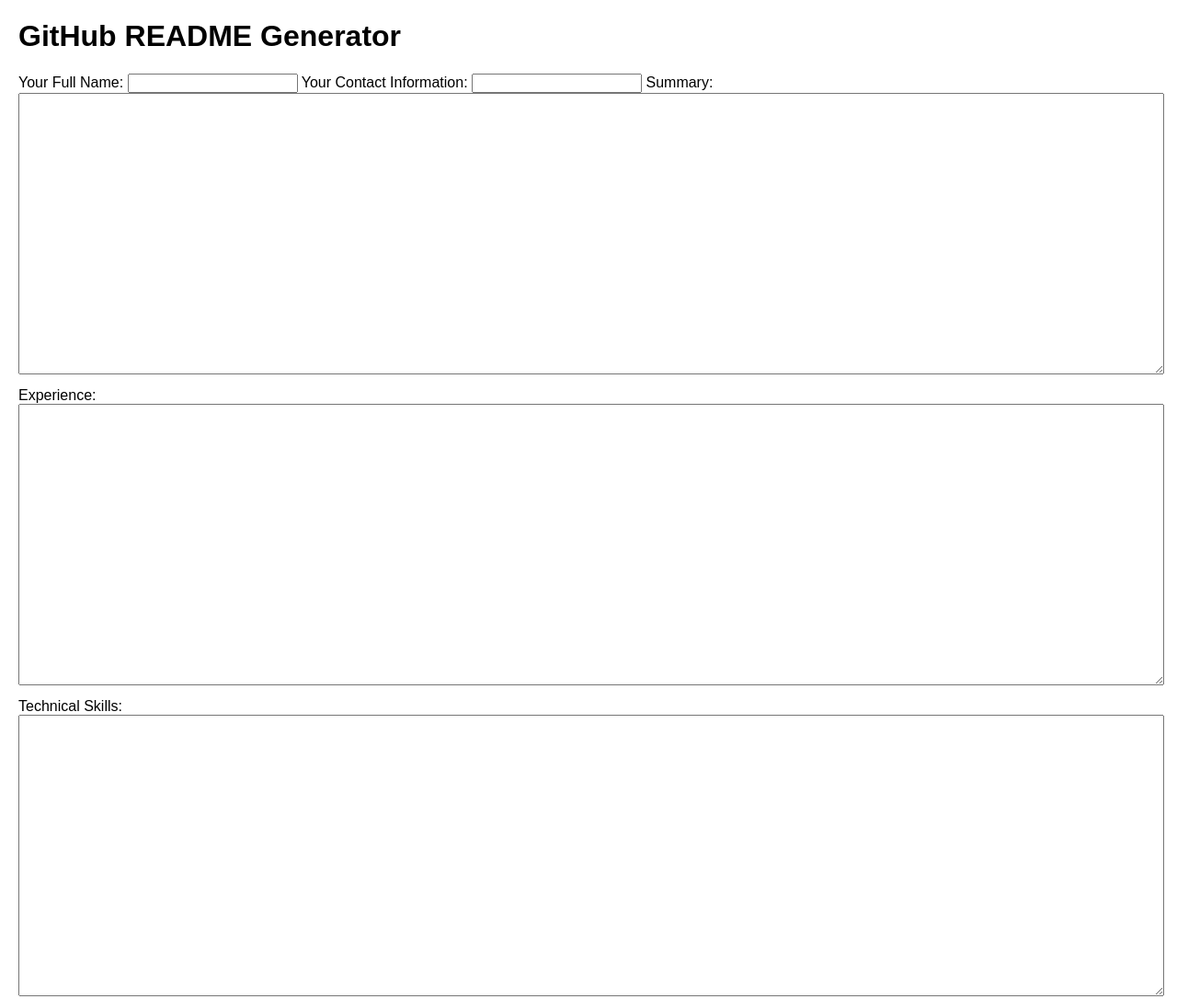
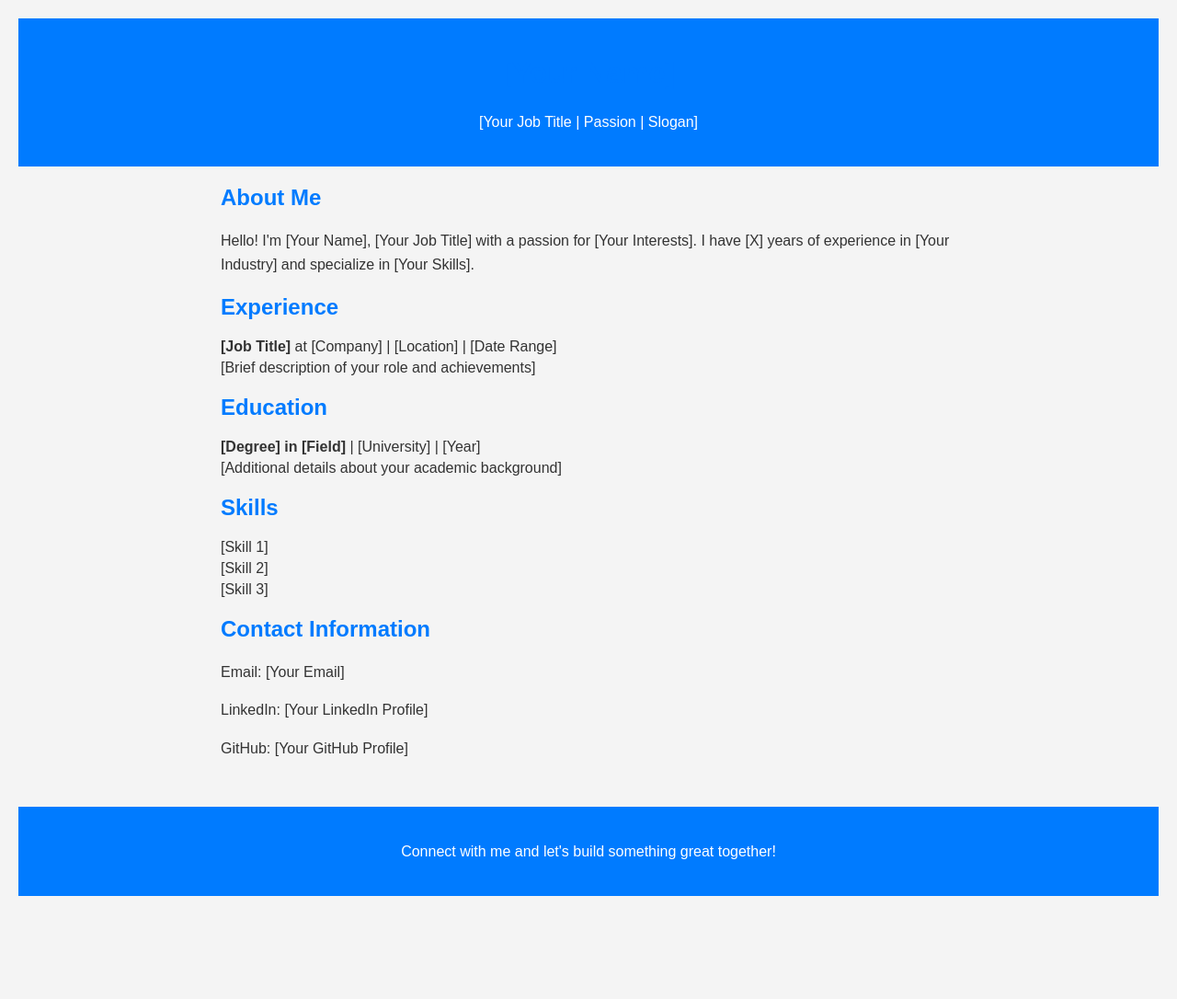
Before and after one commit to Abhi-singh-karuna/Abhi-singh-Karuna.github.io, a plain HTML site: page index.html in a window 1280 px wide. Shown: the top 1086 px of the page at 92% size. After the commit the page ends 994 px from the top, so only its background shows below. Drawn offline with Linux system fonts and the light colour scheme.

Commit message:
Update index.html

```diff
--- a/index.html
+++ b/index.html
@@ -3,95 +3,102 @@
 <head>
     <meta charset="UTF-8">
     <meta name="viewport" content="width=device-width, initial-scale=1.0">
-    <title>GitHub README Generator</title>
+    <title>[Your Name]'s Profile</title>
     <style>
         body {
             font-family: Arial, sans-serif;
             margin: 20px;
+            background-color: #f4f4f4;
+            color: #333;
         }
-        textarea {
-            width: 100%;
-            height: 300px;
-            margin-bottom: 10px;
+        header {
+            text-align: center;
+            padding: 20px;
+            background-color: #007bff;
+            color: #fff;
+        }
+        main {
+            max-width: 800px;
+            margin: 0 auto;
+        }
+        h1, h2, h3 {
+            color: #007bff;
+        }
+        p {
+            line-height: 1.6;
+        }
+        ul {
+            list-style-type: none;
+            padding: 0;
+        }
+        li {
+            margin-bottom: 5px;
+        }
+        .contact-info {
+            margin-top: 20px;
+        }
+        footer {
+            text-align: center;
+            margin-top: 50px;
+            padding: 20px;
+            background-color: #007bff;
+            color: #fff;
         }
     </style>
 </head>
 <body>
-    <h1>GitHub README Generator</h1>
-    <form onsubmit="generateReadme(); return false;">
-        <label for="fullName">Your Full Name:</label>
-        <input type="text" id="fullName" required>
+    <header>
+        <h1>[Your Name]</h1>
+        <p>[Your Job Title | Passion | Slogan]</p>
+    </header>
 
-        <label for="contactInfo">Your Contact Information:</label>
-        <input type="text" id="contactInfo" required>
+    <main>
+        <section>
+            <h2>About Me</h2>
+            <p>
+                Hello! I'm [Your Name], [Your Job Title] with a passion for [Your Interests]. I have [X] years of experience in [Your Industry] and specialize in [Your Skills].
+            </p>
+        </section>
 
-        <label for="summary">Summary:</label>
-        <textarea id="summary" required></textarea>
+        <section>
+            <h2>Experience</h2>
+            <ul>
+                <li><strong>[Job Title]</strong> at [Company] | [Location] | [Date Range]</li>
+                <li>[Brief description of your role and achievements]</li>
+                <!-- Repeat for each job experience -->
+            </ul>
+        </section>
 
-        <label for="experience">Experience:</label>
-        <textarea id="experience" required></textarea>
+        <section>
+            <h2>Education</h2>
+            <ul>
+                <li><strong>[Degree] in [Field]</strong> | [University] | [Year]</li>
+                <li>[Additional details about your academic background]</li>
+                <!-- Repeat for each educational experience -->
+            </ul>
+        </section>
 
-        <label for="skills">Technical Skills:</label>
-        <textarea id="skills" required></textarea>
+        <section>
+            <h2>Skills</h2>
+            <ul>
+                <li>[Skill 1]</li>
+                <li>[Skill 2]</li>
+                <li>[Skill 3]</li>
+                <!-- Add more skills as needed -->
+            </ul>
+        </section>
 
-        <label for="education">Education:</label>
-        <textarea id="education" required></textarea>
+        <section class="contact-info">
+            <h2>Contact Information</h2>
+            <p>Email: [Your Email]</p>
+            <p>LinkedIn: [Your LinkedIn Profile]</p>
+            <p>GitHub: [Your GitHub Profile]</p>
+            <!-- Add more contact information as needed -->
+        </section>
+    </main>
 
-        <label for="certifications">Certifications:</label>
-        <textarea id="certifications" required></textarea>
-
-        <label for="projects">Projects:</label>
-        <textarea id="projects" required></textarea>
-
-        <label for="memberships">Professional Memberships:</label>
-        <textarea id="memberships" required></textarea>
-
-        <input type="submit" value="Generate README">
-    </form>
-
-    <h2>Generated README Preview:</h2>
-    <div id="readmePreview"></div>
-
-    <script>
-        function generateReadme() {
-            const fullName = document.getElementById('fullName').value;
-            const contactInfo = document.getElementById('contactInfo').value;
-            const summary = document.getElementById('summary').value;
-            const experience = document.getElementById('experience').value;
-            const skills = document.getElementById('skills').value;
-            const education = document.getElementById('education').value;
-            const certifications = document.getElementById('certifications').value;
-            const projects = document.getElementById('projects').value;
-            const memberships = document.getElementById('memberships').value;
-
-            const readmeContent = `
-# ${fullName}
-${contactInfo}
-
-## Summary
-${summary}
-
-## Experience
-${experience}
-
-## Technical Skills
-${skills}
-
-## Education
-${education}
-
-## Certifications
-${certifications}
-
-## Projects
-${projects}
-
-## Professional Memberships
-${memberships}
-            `;
-
-            document.getElementById('readmePreview').innerText = readmeContent;
-        }
-    </script>
+    <footer>
+        <p>Connect with me and let's build something great together!</p>
+    </footer>
 </body>
 </html>
```
